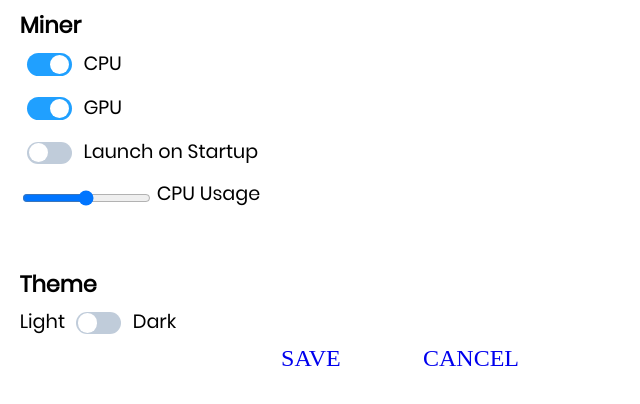
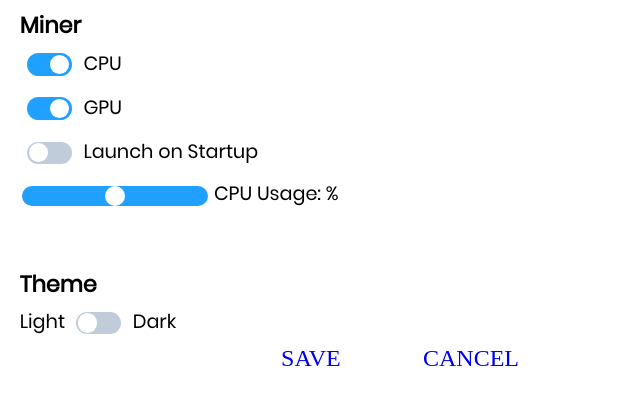
Before and after one commit to ProjectCharitas/Charitas, an Electron app: page sourceFiles/gui/settings.html in a window 800 px wide. Shown: the whole page, without its empty margins (0-640 px from the left). Drawn offline with Linux system fonts and the light colour scheme; files whose address does not match are found by name; a web font is replaced by a local one.

Commit message:
Styling CPU Usage selector

```diff
--- a/sourceFiles/gui/settings.css
+++ b/sourceFiles/gui/settings.css
@@ -43,6 +43,27 @@ body{
   padding: 1%;
 }
 
+#affinity {
+  -webkit-appearance: none;
+  background: transparent;
+  width: 25%;
+  outline: none;
+}
+
+#affinity::-webkit-slider-runnable-track{
+  background: rgb(32, 160, 255);
+  border-radius: 50px;
+}
+
+#affinity::-webkit-slider-thumb{
+  height: 20px;
+  width: 20px;
+  border-radius: 20px;
+  background: #FFFFFF;
+  cursor: pointer;
+  -webkit-appearance: none;
+}
+
 .footer-container {
   width: 100%;
   margin-bottom: 2%;
--- a/sourceFiles/gui/settings.html
+++ b/sourceFiles/gui/settings.html
@@ -47,9 +47,8 @@
                         <label for="laptop" class = "settings-item-description">(only runs Charitas when your laptop has sufficient power).</label>
                     </div>
                     <div class="toggle" id = "cpu-affinity">
-                        <input type = "range" id="affinity" min = "0" max = "100" step = "1" onchange = "toggle(this); document.getElementById('cpu-percent').innerText = (this.value/this.max) * 100 + '%'">
-                        <label for="affinity" class="settings-item-title">CPU Usage</label>
-                        <label for="affinity" id = "cpu-percent" class = "settings-item-description"></label>
+                        <input type = "range" id="affinity" min = "0" max = "100" step = "1" onchange = "toggle(this); document.getElementById('cpu-percent').innerText = (this.value/this.max) * 100">
+                        <label for="affinity" class="settings-item-title">CPU Usage:   <span id = "cpu-percent"></span>%</label>
                     </div>
                 </div>
             </div>
@@ -89,7 +88,7 @@
             switch (o) {
                 case "affinity":
                     document.getElementById('affinity').value = Math.sqrt(options[o] + 1);
-                    document.getElementById('cpu-percent').innerText = (Math.sqrt(options[o] + 1) / cores * 100) + '%';
+                    document.getElementById('cpu-percent').innerText = (Math.sqrt(options[o] + 1) / cores * 100);
                 break;
                 default:
                     if (options[o]) {
```
